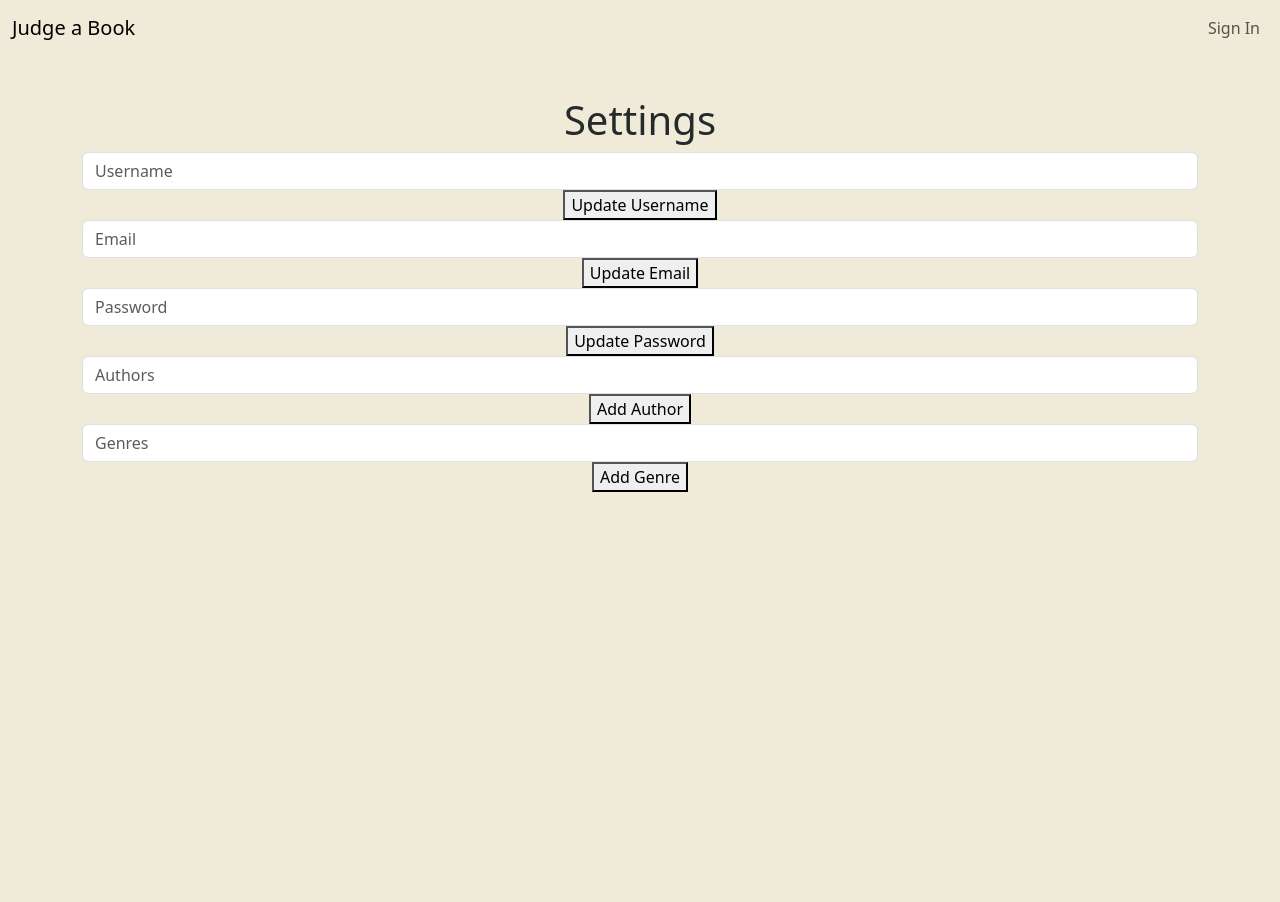
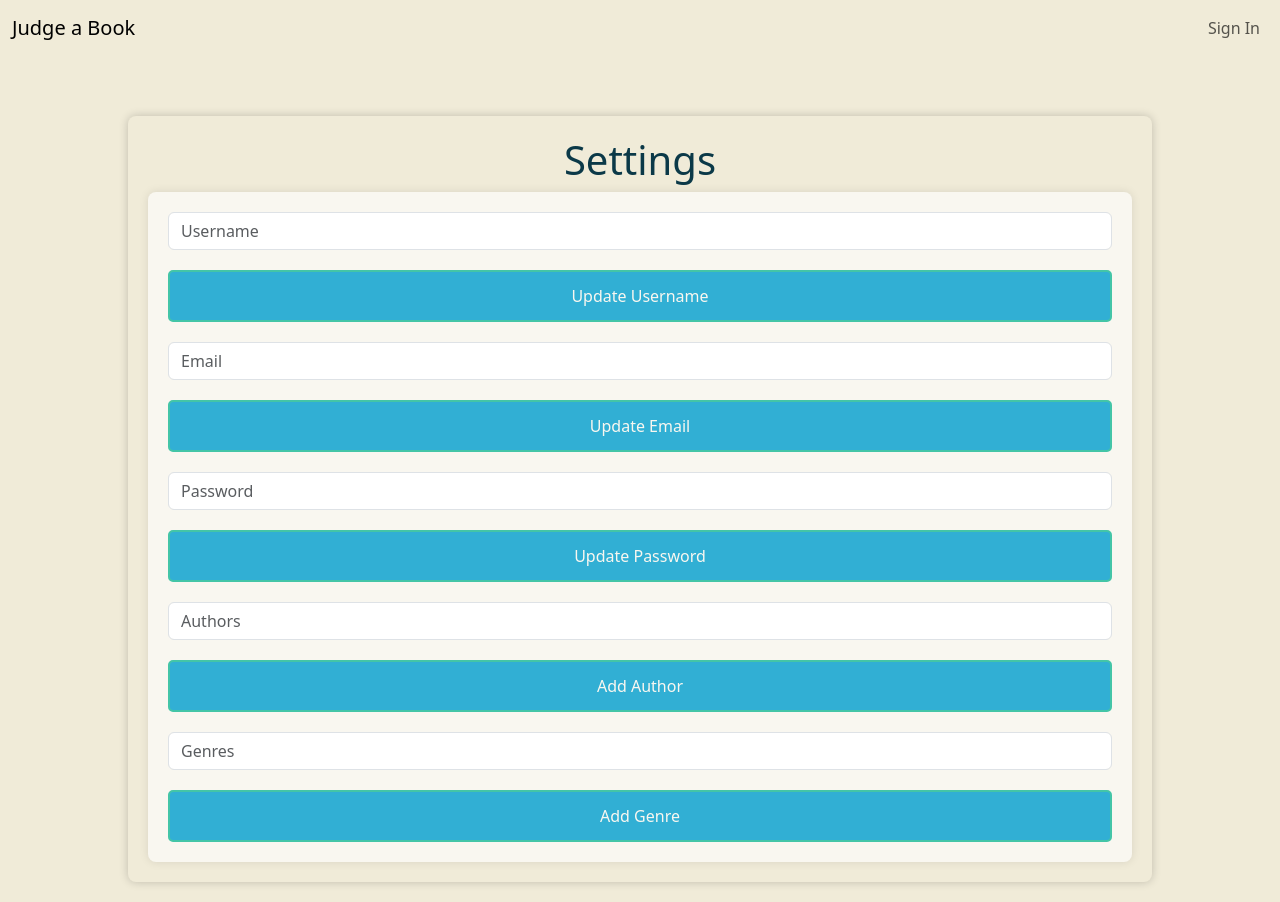
Before and after one commit to noah-10/CoverToCover, a React (Vite) app in the folder client/: page /settings in a window 1280 px wide. Before the commit the page ends 800 px from the top, so only its background shows below. Built offline with nearby package versions, Linux system fonts and the light colour scheme.

Commit message:
added styling to settings.jsx

```diff
--- /dev/null
+++ b/client/src/css/settings.css
@@ -0,0 +1,97 @@
+:root {
+    --eggshell: #F0EBD8;
+    --midnight-green: #0B3948;
+    --old-rose: #C8786A;
+    --mint: #44C5A7;
+    --pacific-cyan: #31AFD4;
+    --gunmetal: #252B2C;
+    --floral-white: #F9F7F0;
+}
+
+.settings-container {
+    text-align: center;
+    background-color: var(--eggshell);
+    padding: 20px;
+    border-radius: 8px;
+    box-shadow: 0 0 10px rgba(0, 0, 0, 0.2);
+    margin: 20px auto;
+    width: 80%;
+    background-color: var(--eggshell);
+}
+
+.settings-container h1 {
+    color: var(--midnight-green);
+}
+
+form {
+    display: flex;
+    flex-direction: column;
+    gap: 20px;
+    background-color: var(--floral-white);
+    padding: 20px;
+    border-radius: 8px;
+    box-shadow: 0 0 10px rgba(0, 0, 0, 0.1);
+}
+
+input, button {
+    padding: 12px 20px;
+    border-radius: 5px;
+    border: 2px solid var(--mint);
+    font-size: 16px;
+}
+
+input {
+    background-color: var(--floral-white);
+    color: var(--gunmetal);
+}
+
+button {
+    background-color: var(--pacific-cyan);
+    color: var(--floral-white);
+    cursor: pointer;
+    transition: background-color 0.3s ease;
+}
+
+button:hover {
+    background-color: var(--mint);
+    border-color: var(--mint);
+}
+
+.success-message, .error-message {
+    color: var(--floral-white);
+    padding: 10px;
+    border-radius: 5px;
+    margin-top: 10px;
+}
+
+.success-message {
+    background-color: var(--mint);
+}
+
+.error-message {
+    background-color: var(--old-rose);
+}
+
+@media screen and (max-width: 769px) {
+    .settings-container {
+        width: 90%;
+    }
+}
+
+@media screen and (max-width: 426px) {
+    .settings-container {
+        width: 100%;
+        padding: 10px;
+    }
+
+    input, button {
+        font-size: 14px;
+    }
+}
+
+@media screen and (max-width: 321px) {
+    input, button {
+        font-size: 13px;
+        padding: 10px 15px;
+    }
+}
--- a/client/src/pages/Settings.jsx
+++ b/client/src/pages/Settings.jsx
@@ -2,6 +2,7 @@ import { useState } from 'react';
 import { useMutation } from '@apollo/client';
 import { UPDATE_USERNAME, UPDATE_EMAIL, UPDATE_PASSWORD, ADD_PREFERENCE_AUTHOR, ADD_PREFERENCE_GENRE } from '../../utils/mutations';
 import FormFields from '../components/FormFields';
+import '../css/settings.css';
 
 const Settings = () => {
   const [updateUsername] = useMutation(UPDATE_USERNAME);
```
